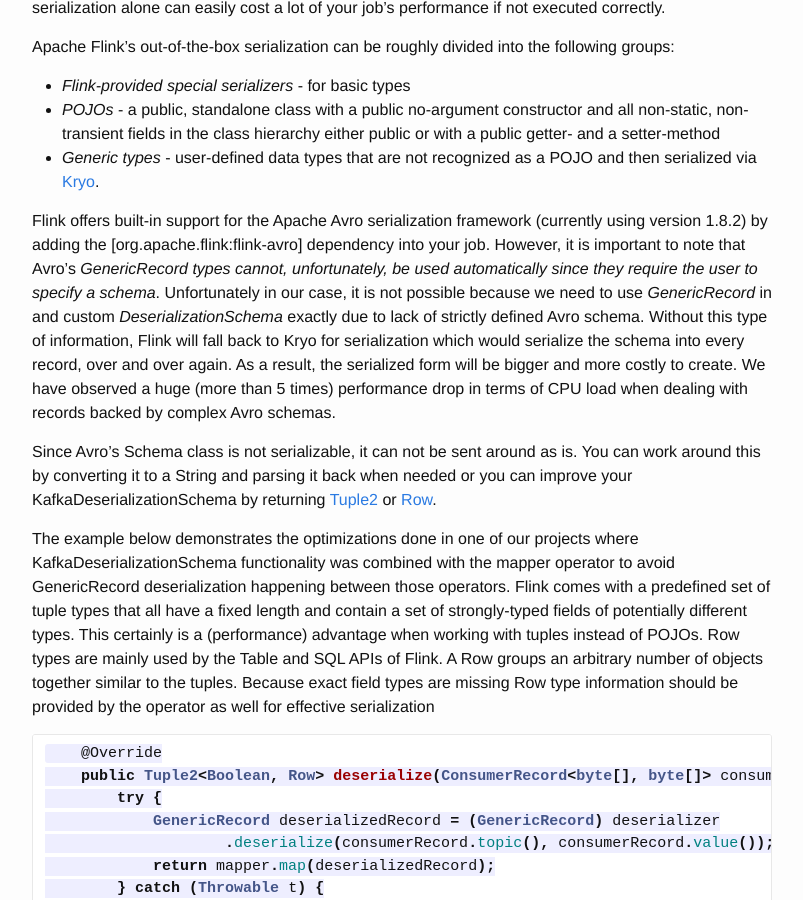
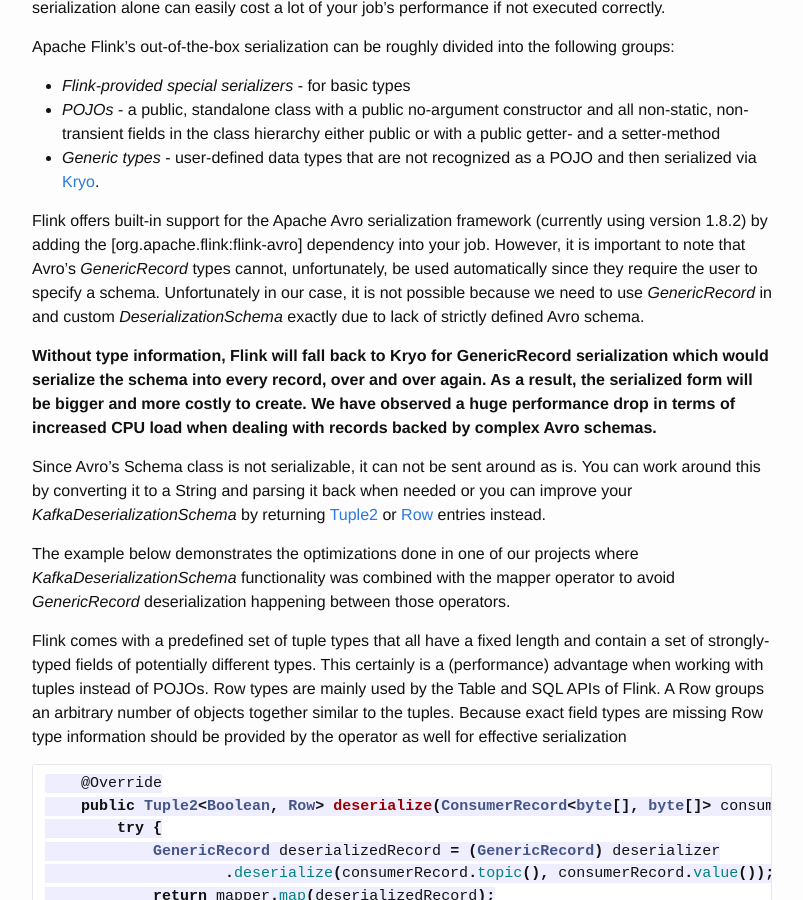
Before and after one commit to rk13/rk13.github.io, a Jekyll site: the page built from _posts/2020-08-01-flink-generic-kafka-deserializationdchema.markdown, in a window 1280 px wide and 900 px high, scrolled down 4320 px. Shown: the whole window, without its empty margins (238-1041 px from the left). Built offline with Jekyll 4.4.1, drawn with Linux system fonts in a browser that asks for light colours; Markdown is read by kramdown in place of the engine named in the settings.

Commit message:
Update Flink post

````diff
--- a/_posts/2020-08-01-flink-generic-kafka-deserializationdchema.markdown
+++ b/_posts/2020-08-01-flink-generic-kafka-deserializationdchema.markdown
@@ -125,14 +125,16 @@
 * *POJOs* - a public, standalone class with a public no-argument constructor and all non-static, non-transient fields in the class hierarchy either public or with a public getter- and a setter-method
 * *Generic types* - user-defined data types that are not recognized as a POJO and then serialized via [Kryo](https://github.com/EsotericSoftware/kryo).
 
-Flink offers built-in support for the Apache Avro serialization framework (currently using version 1.8.2) by adding the [org.apache.flink:flink-avro] dependency into your job. However, it is important to note that Avro’s *GenericRecord types cannot, unfortunately, be used automatically since they require the user to specify a schema*.
+Flink offers built-in support for the Apache Avro serialization framework (currently using version 1.8.2) by adding the [org.apache.flink:flink-avro] dependency into your job. However, it is important to note that Avro’s *GenericRecord* types cannot, unfortunately, be used automatically since they require the user to specify a schema.
 Unfortunately in our case, it is not possible because we need to use *GenericRecord* in and custom *DeserializationSchema* exactly due to lack of strictly defined Avro schema.
-Without this type of information, Flink will fall back to Kryo for serialization which would serialize the schema into every record, over and over again. As a result, the serialized form will be bigger and more costly to create. We have observed a huge (more than 5 times) performance drop in terms of CPU load when dealing with records backed by complex Avro schemas.
 
-Since Avro’s Schema class is not serializable, it can not be sent around as is. You can work around this by converting it to a String and parsing it back when needed or you can improve your KafkaDeserializationSchema by returning
-[Tuple2](https://flink.apache.org/news/2020/04/15/flink-serialization-tuning-vol-1.html#tuple-data-types) or [Row](https://flink.apache.org/news/2020/04/15/flink-serialization-tuning-vol-1.html#tuple-data-types).
+**Without type information, Flink will fall back to Kryo for GenericRecord serialization which would serialize the schema into every record, over and over again. As a result, the serialized form will be bigger and more costly to create. We have observed a huge performance drop in terms of increased CPU load when dealing with records backed by complex Avro schemas.**
 
-The example below demonstrates the optimizations done in one of our projects where KafkaDeserializationSchema functionality was combined with the mapper operator to avoid GenericRecord deserialization happening between those operators.
+Since Avro’s Schema class is not serializable, it can not be sent around as is. You can work around this by converting it to a String and parsing it back when needed or you can improve your *KafkaDeserializationSchema* by returning
+[Tuple2](https://flink.apache.org/news/2020/04/15/flink-serialization-tuning-vol-1.html#tuple-data-types) or [Row](https://flink.apache.org/news/2020/04/15/flink-serialization-tuning-vol-1.html#tuple-data-types) entries instead.
+
+The example below demonstrates the optimizations done in one of our projects where *KafkaDeserializationSchema* functionality was combined with the mapper operator to avoid *GenericRecord* deserialization happening between those operators.
+
 Flink comes with a predefined set of tuple types that all have a fixed length and contain a set of strongly-typed fields of potentially different types. This certainly is a (performance) advantage when working with tuples instead of POJOs. Row types are mainly used by the Table and SQL APIs of Flink. A Row groups an arbitrary number of objects together similar to the tuples. Because exact field types are missing Row type information should be provided by the operator as well for effective serialization
 
 ```java
````
